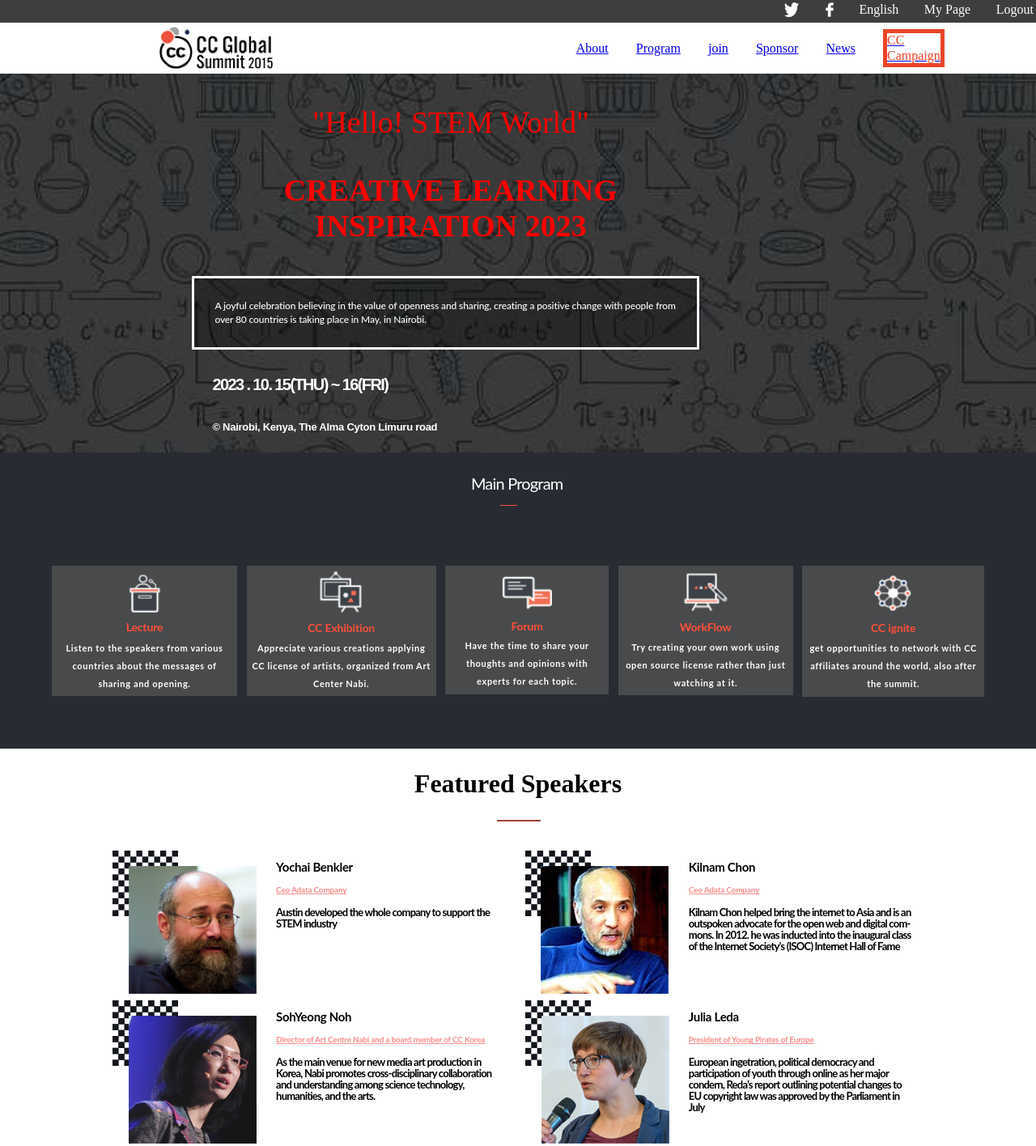
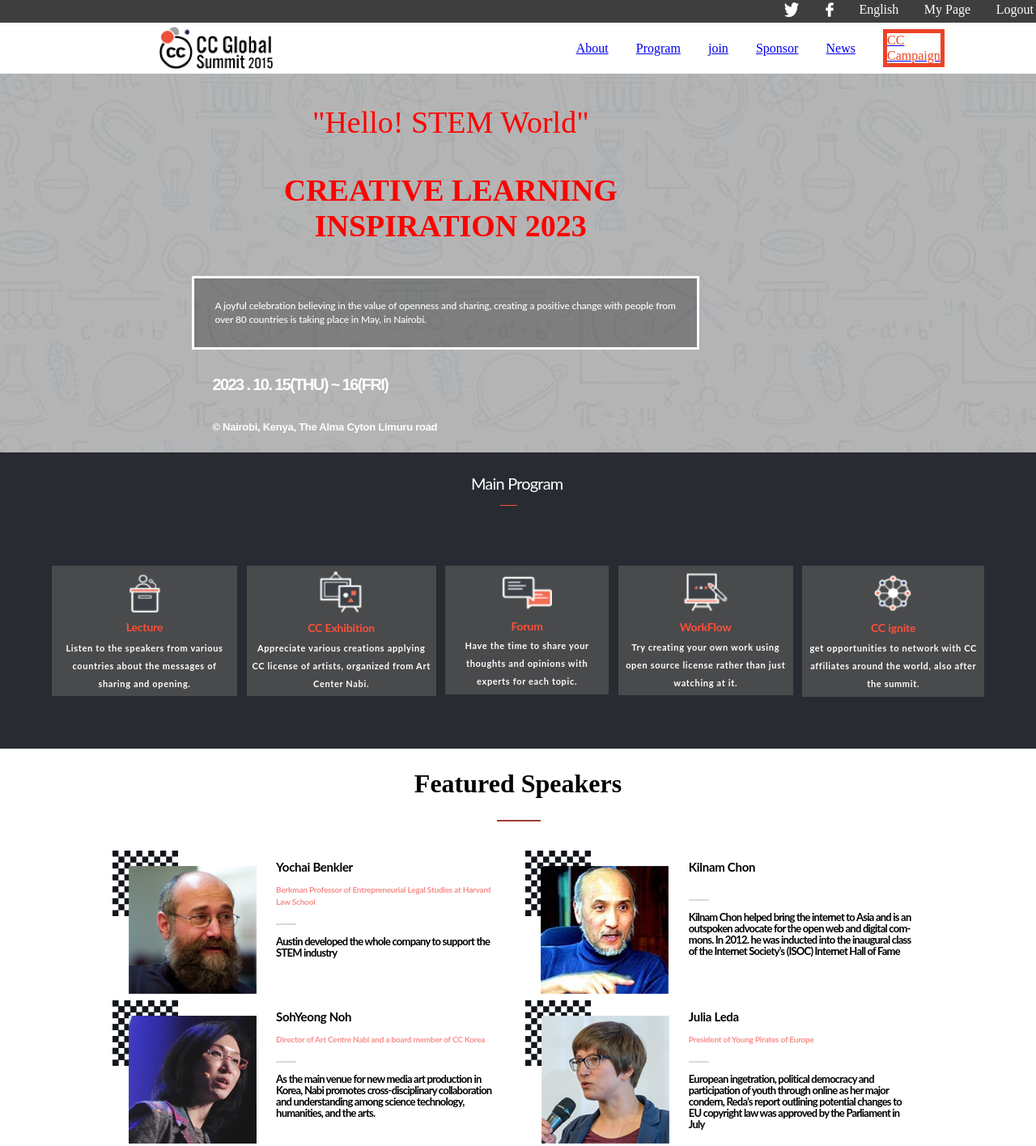
Before and after one commit to Obimbo07/Capstone, a website: page index.html in a window 1280 px wide. Shown: the top 1416 px of the page at 81% size. Drawn offline with Linux system fonts and the light colour scheme.

Commit message:
background banner changes

```diff
--- a/index.js
+++ b/index.js
@@ -15,14 +15,14 @@
       index: 0,
       nameImg: 'img/speaker_00.png',
       name: 'Yochai Benkler',
-      title: 'Ceo Adata Company',
+      title: 'Berkman Professor of Entrepreneurial Legal Studies at Harvard Law School',
       Description: 'Austin developed the whole company to support the STEM industry',
     },
     {
       index: 1,
       nameImg: 'img/speaker_01.png',
       name: 'Kilnam Chon',
-      title: 'Ceo Adata Company',
+      title: '',
       Description: 'Kilnam Chon helped bring the internet to Asia and is an outspoken advocate for the open web and digital com-mons. In 2012. he was inducted into the inaugural class of the Internet Society’s (ISOC) Internet Hall of Fame',
     },
     {
@@ -65,6 +65,7 @@
            <div class="speaker-info">
                <h6 class="speaker-name">${speaker.name}</h6>
                <h3 class="speaker-title">${speaker.title}</h3>
+               <hr class=name-body>
                <p class="speaker-description">${speaker.Description}</p>
            </div>
 
--- a/styles.css
+++ b/styles.css
@@ -88,6 +88,8 @@
   background-size: cover;
   height: 468px;
   background-position: center;
+  background-color: rgba(232, 232, 232, 0.7);
+  background-blend-mode: color;
 }
 
 .banner-quote {
@@ -269,6 +271,12 @@
   text-align: left;
 }
 
+.name-body {
+  border-bottom: 2px solid #d9d9d9;
+  padding: 1%;
+  width: 7%;
+}
+
 .speaker-title {
   font-family: 'Lato', sans-serif;
   font-size: 10px;
@@ -277,7 +285,6 @@
   letter-spacing: -0.02em;
   text-align: left;
   color: #f78c89;
-  text-decoration: underline;
 }
 
 .speaker-img {
@@ -308,6 +315,8 @@
   background-repeat: no-repeat;
   width: 100%;
   background-size: cover;
+  background-color: rgba(232, 232, 232, 0.7);
+  background-blend-mode: color;
 }
 
 .herocontent-text2 {
```
Also changed, not shown: About.html (+2 -2 lines).
